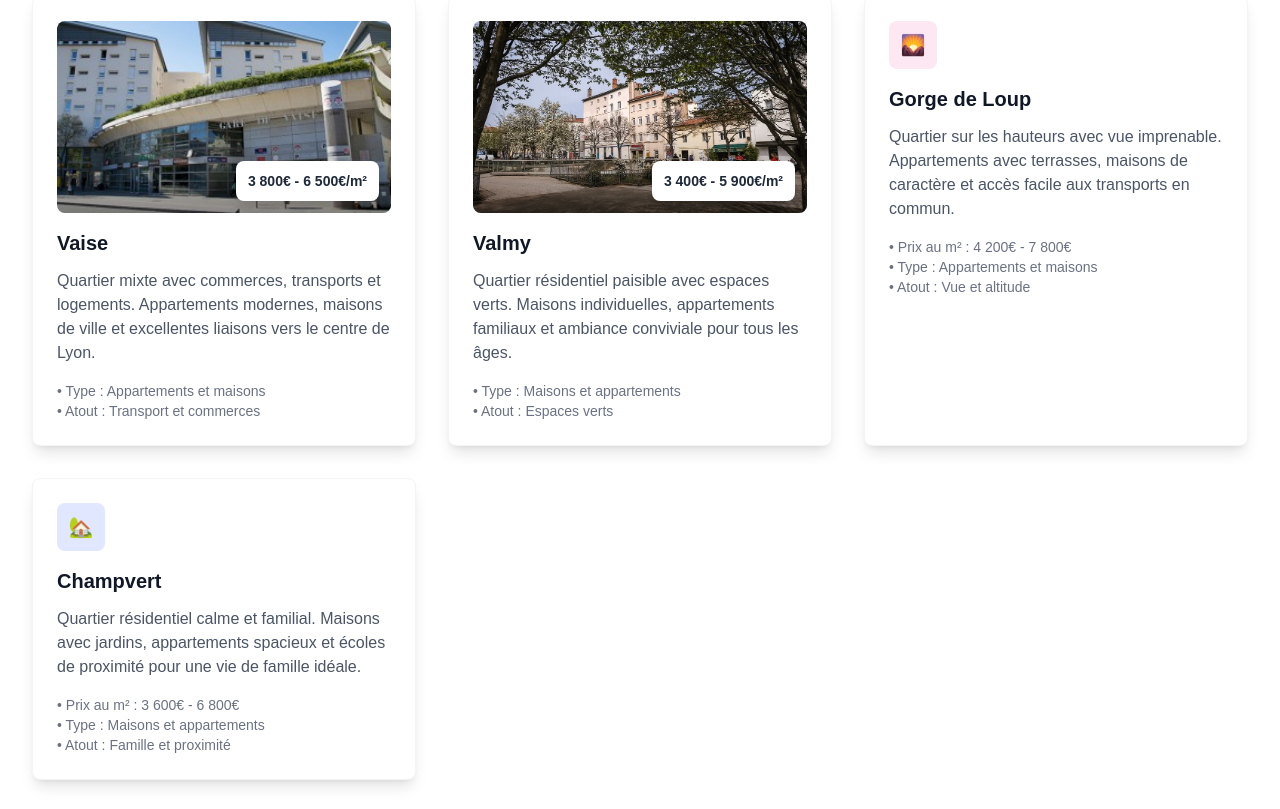
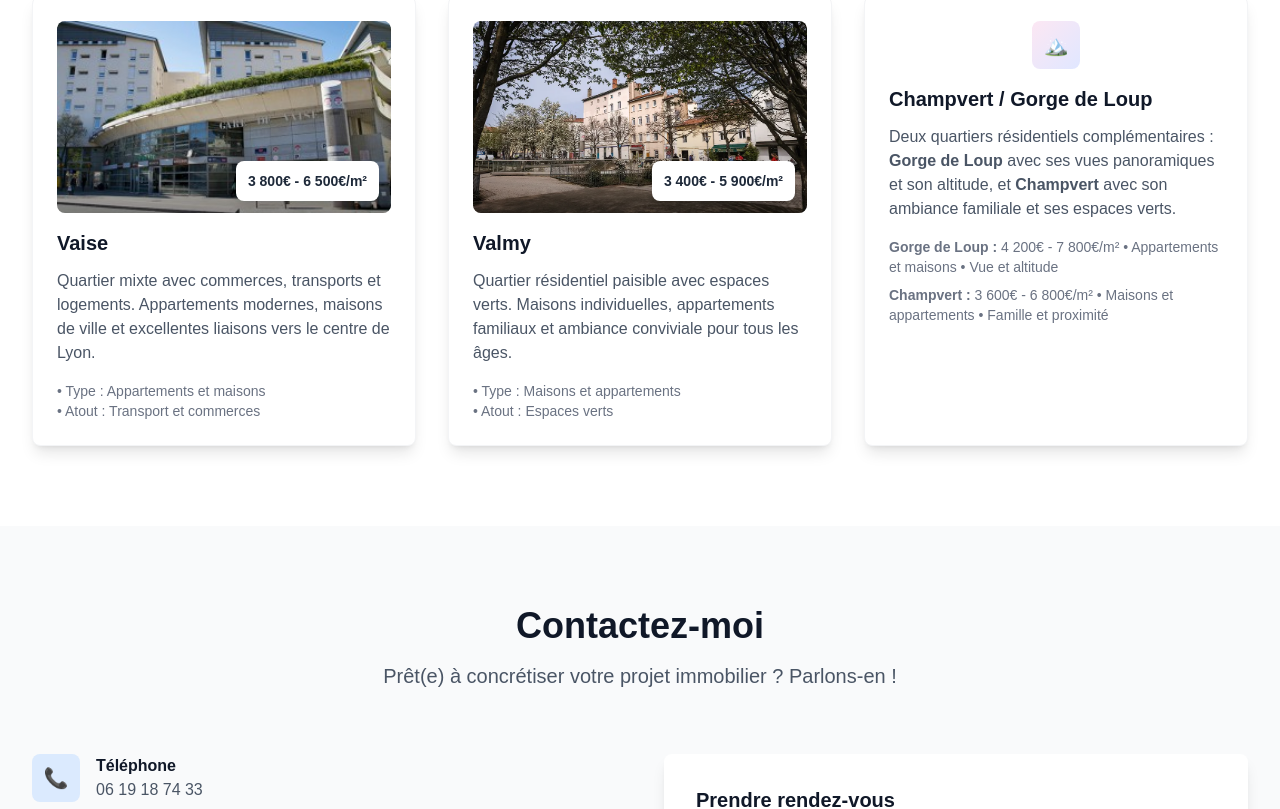
Before and after one commit to jtassin/gab_immo, a Next.js app: page / in a window 1280 px wide. Shown: the part 2260-3069 px from the top of the page. Built offline with nearby package versions, Linux system fonts and the light colour scheme.

Commit message:
merge champvert et gdl

```diff
--- a/src/app/page.tsx
+++ b/src/app/page.tsx
@@ -283,37 +283,21 @@ export default function Home() {
               </div>
             </div>
 
-            {/* Gorge de Loup */}
+            {/* Champvert / Gorge de Loup */}
             <div className="bg-white rounded-lg shadow-lg p-6 border border-gray-100 hover:shadow-xl transition-shadow duration-300">
-              <div className="w-12 h-12 bg-pink-100 rounded-lg flex items-center justify-center mb-4">
-                <span className="text-pink-600 text-xl">🌄</span>
+              <div className="w-12 h-12 bg-gradient-to-br from-pink-100 to-indigo-100 rounded-lg flex items-center justify-center mb-4 mx-auto">
+                <span className="text-pink-600 text-xl">🏔️</span>
               </div>
-              <h3 className="text-xl font-bold text-gray-900 mb-3">Gorge de Loup</h3>
+
+              <h3 className="text-xl font-bold text-gray-900 mb-3">Champvert / Gorge de Loup</h3>
               <p className="text-gray-600 mb-4">
-                Quartier sur les hauteurs avec vue imprenable. Appartements avec terrasses,
-                maisons de caractère et accès facile aux transports en commun.
+                Deux quartiers résidentiels complémentaires : <strong>Gorge de Loup</strong> avec ses vues panoramiques
+                et son altitude, et <strong>Champvert</strong> avec son ambiance familiale et ses espaces verts.
               </p>
-              <div className="text-sm text-gray-500">
-                <p>• Prix au m² : 4 200€ - 7 800€</p>
-                <p>• Type : Appartements et maisons</p>
-                <p>• Atout : Vue et altitude</p>
-              </div>
-            </div>
 
-            {/* Champvert */}
-            <div className="bg-white rounded-lg shadow-lg p-6 border border-gray-100 hover:shadow-xl transition-shadow duration-300">
-              <div className="w-12 h-12 bg-indigo-100 rounded-lg flex items-center justify-center mb-4">
-                <span className="text-indigo-600 text-xl">🏡</span>
-              </div>
-              <h3 className="text-xl font-bold text-gray-900 mb-3">Champvert</h3>
-              <p className="text-gray-600 mb-4">
-                Quartier résidentiel calme et familial. Maisons avec jardins, appartements spacieux
-                et écoles de proximité pour une vie de famille idéale.
-              </p>
-              <div className="text-sm text-gray-500">
-                <p>• Prix au m² : 3 600€ - 6 800€</p>
-                <p>• Type : Maisons et appartements</p>
-                <p>• Atout : Famille et proximité</p>
+              <div className="text-sm text-gray-500 space-y-2">
+                <p><strong>Gorge de Loup :</strong> 4 200€ - 7 800€/m² • Appartements et maisons • Vue et altitude</p>
+                <p><strong>Champvert :</strong> 3 600€ - 6 800€/m² • Maisons et appartements • Famille et proximité</p>
               </div>
             </div>
           </div>
```
